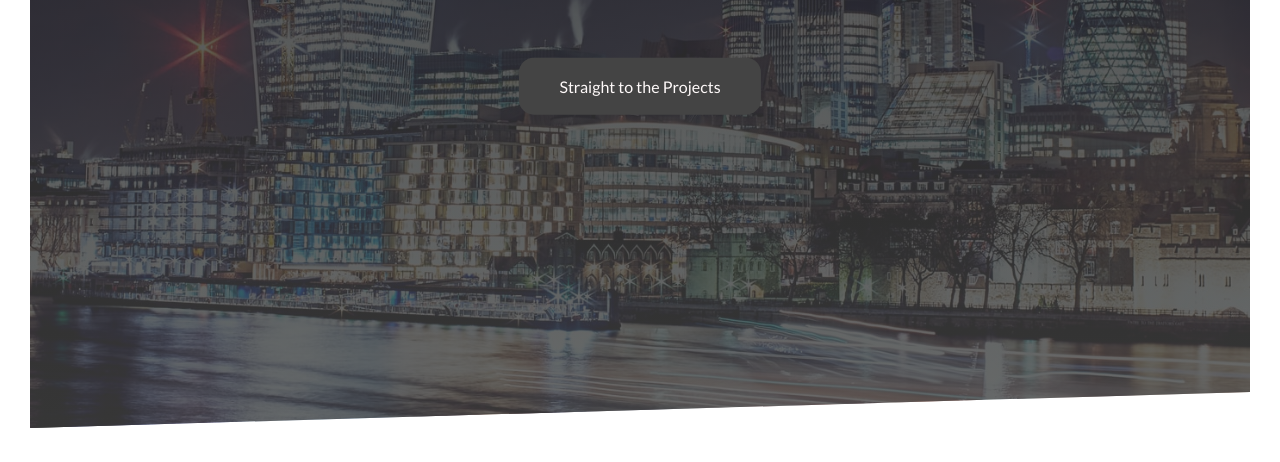
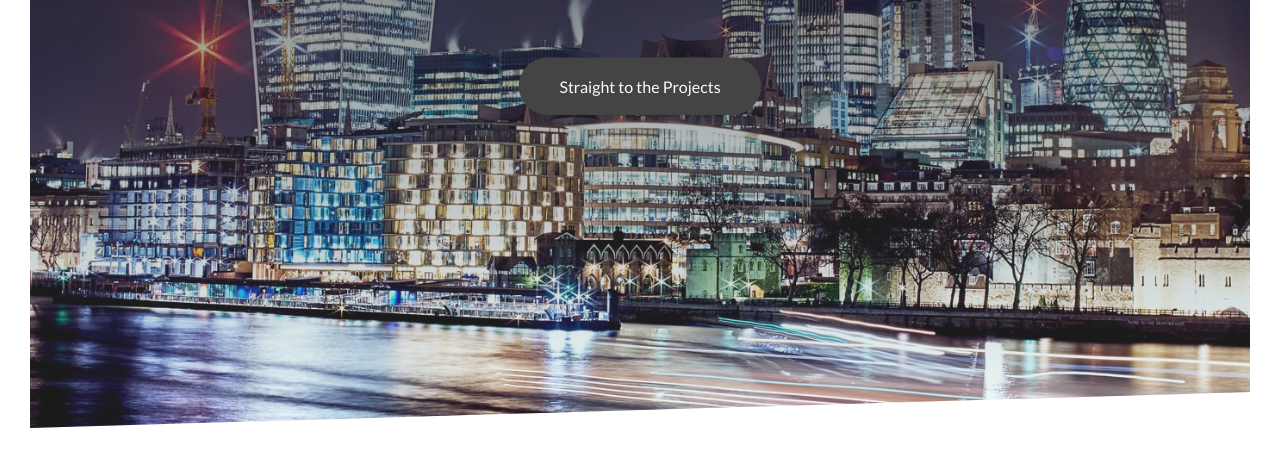
Before and after one commit to GuzlejM/Portfolio-desktop, a plain HTML site: page img/index.html in a window 1280 px wide. Shown: the part 338-800 px from the top of the page. Drawn offline with Linux system fonts and the light colour scheme.

Commit message:
Button finished

```diff
--- a/css/style.css
+++ b/css/style.css
@@ -26,8 +26,9 @@ body {
     height: 92vh;
     background-image: linear-gradient(
         to bottom,
-        rgba(36, 36, 36, 0.8),
-        rgba(68, 68, 68, 0.8)
+        rgba(34, 34, 34, 0.8),
+        rgba(255, 255, 255, 0.1)
+
     ), url(../img/hero.jpg);
     background-size: cover;
     background-position: top;
@@ -110,19 +111,67 @@ body {
 
 }
 
+@keyframes moveInBottom{
+    0% {
+        opacity: 0;
+        transform: translateY(100px);
+    }
+    100% {
+        opacity: 1;
+        transform: translate(0);
+    }
+
+}
+
 .btn:link,
 .btn:visited {
     text-decoration: none;
     padding: 15px 40px;
     display: inline-block;
-    border-radius: 15px;
+    border-radius: 100px;
+    transition: all .2s;
+    position: relative;
+
+    animation: moveInBottom 1s ease-out;
 }
 
 .btn:hover {
     transform: translateY(-3px);
+    box-shadow: 0 10px 20px rgba(0, 0, 0, .2);
+}
+
+.btn:active {
+    transform: translateY(-1px);
+    box-shadow: 0 5px 10px rgba(0, 0, 0, .2);
 }
 
 .btn-white {
     background-color: #444444;
     color: snow;
 }
+
+.btn::after {
+    content: "";
+    display: inline-block;
+    height: 100%;
+    width: 100%;
+    border-radius: 100px;
+    position: absolute;
+    top: 0;
+    left: 0;
+    z-index: -1;
+    transition: all .4s;
+}
+
+.btn-white::after {
+    background-color: #444444;
+}
+
+.btn:hover::after {
+    transform: scale(1.5);
+    opacity: 0;
+}
+
+.btn-animated {
+    animation: moveInBottom .5s east-out;
+}
```
